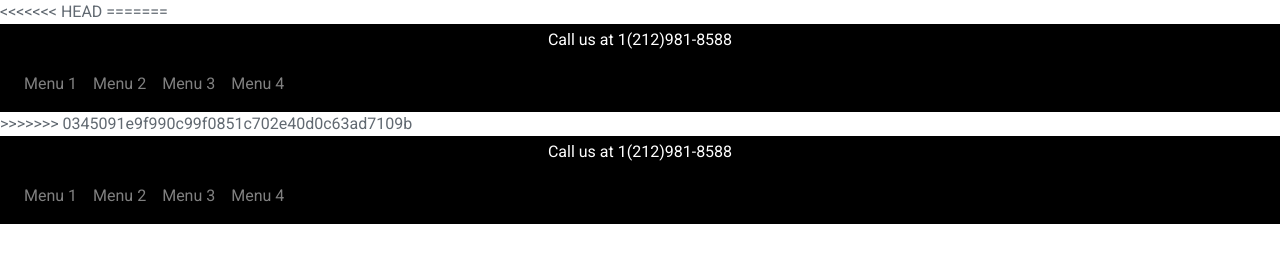
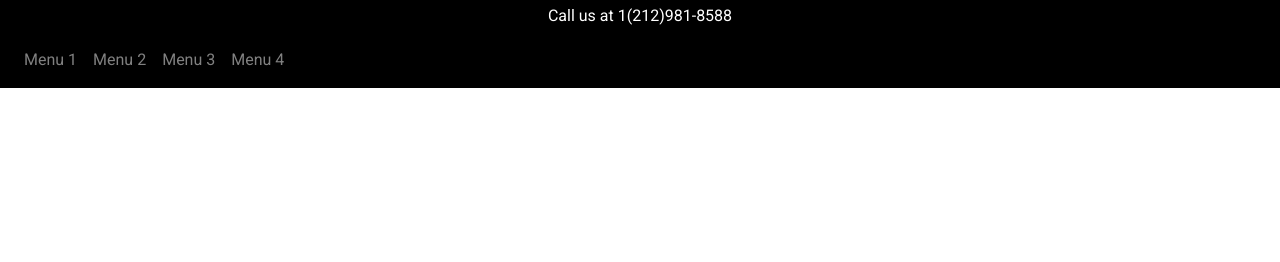
Before and after one commit to nazarkruk/le-district, a website: page index.html in a window 1280 px wide. Drawn offline with nearby package versions, Linux system fonts and the light colour scheme.

Commit message:
Merging fixed

```diff
--- a/index.html
+++ b/index.html
@@ -11,8 +11,6 @@
     <link rel="shortcut icon" href="img/Le-District-Favicon.png">
 </head>
 <body>
-<<<<<<< HEAD
-=======
 
     <!-- Top Bar -->
 
@@ -43,78 +41,6 @@
 
 
 
-    <!-- <nav class="navbar bg-dark navbar-dark navbar-expand-md">
-        <div class="container">
-
-            <a href="#" class="navbar-brand"><img src="img/Le-District-Text-White.png" alt="Le District"></a>
-
-            <button class="navbar-toggler" type="button" data-toggle="collapse" data-target="#navbarResponsive">
-                <span class="navbar-toggler-icon"></span>
-            </button>
-
-            <div class="collapse navbar-collapse" id="navbarResponsive">
-                <ul class="navbar-nav mr-auto">
-                    <li class="nav-item"><a href="" class="nav-link">Home</a></li>
-                    <li class="nav-item"><a href="" class="nav-link"></a></li>
-                    <li class="nav-item"><a href="" class="nav-link"></a></li>
-                    <li class="nav-item"><a href="" class="nav-link"></a></li>
-                </ul>
-            </div>
-
-        </div>
-    </nav>  -->
-
->>>>>>> 0345091e9f990c99f0851c702e40d0c63ad7109b
-
-        <!-- Top Bar -->
-
-        <div class="top-bar">
-            <container>
-                <div class="col-12 text-center">
-                    <p><a href="tel:+12129818588">Call us at 1(212)981-8588</a></p>
-                </div>
-            </container>
-        </div>
-
-        <!-- Nav Bar -->
-
-        <nav class="navbar navbar-expand-sm navbar-dark">
-            <ul class="navbar-nav">
-                <li class="nav-item"><a href="#" class="nav-link">Menu 1</a></li>
-                <li class="nav-item"><a href="#" class="nav-link">Menu 2</a></li>
-            </ul>
-            <ul class="navbar-nav">
-                <li class="nav-item"><a href="#" class="nav-link">Menu 3</a></li>
-                <li class="nav-item"><a href="3" class="nav-link">Menu 4</a></li>
-            </ul>
-        </nav>
-
-    <!-- Image test  -->
-
-
-
-
-
-
-        <!-- <nav class="navbar bg-dark navbar-dark navbar-expand-md">
-            <div class="container">
-                <a href="#" class="navbar-brand"><img src="img/Le-District-Text-White.png" alt="Le District"></a>
-                <button class="navbar-toggler" type="button" data-toggle="collapse" data-target="#navbarResponsive">
-                    <span class="navbar-toggler-icon"></span>
-                </button>
-                <div class="collapse navbar-collapse" id="navbarResponsive">
-                    <ul class="navbar-nav mr-auto">
-                        <li class="nav-item"><a href="" class="nav-link">Home</a></li>
-                        <li class="nav-item"><a href="" class="nav-link"></a></li>
-                        <li class="nav-item"><a href="" class="nav-link"></a></li>
-                        <li class="nav-item"><a href="" class="nav-link"></a></li>
-                    </ul>
-                </div>
-            </div>
-        </nav>  -->
-
-
-
 
 
     <!-- Script Files -->
```
